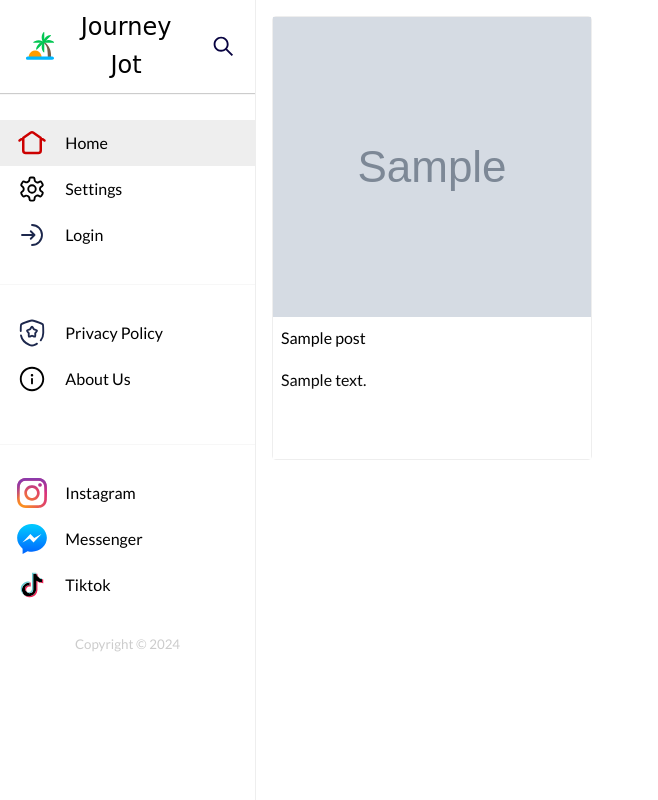
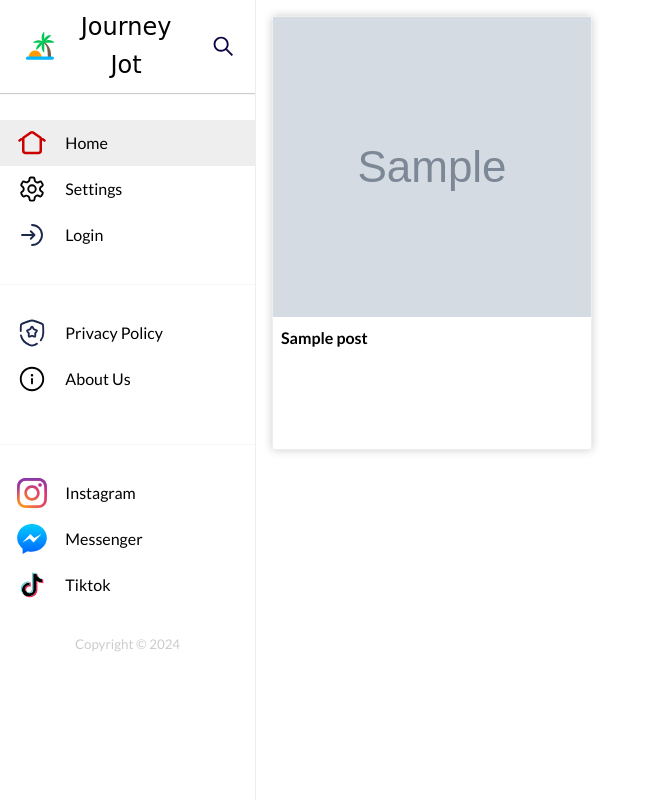
Before and after one commit to excitedcrayon/journeyjot, a Django app: page / in a window 1280 px wide. Shown: the whole page, without its empty margins (0-658 px from the left). Run offline with Django 5.2, Linux system fonts and the light colour scheme; tables that the repository leaves empty hold one stand-in row (values such as "Sample post"); grey boxes marked "Sample" are stand-in pictures; data that the repository does not hold is empty; some web fonts are replaced.

Commit message:
final commit

```diff
--- a/website/static/css/content.css
+++ b/website/static/css/content.css
@@ -232,7 +232,7 @@
         grid-column: span 2;
     }
 }
-@media (min-width: 1024px){
+@media (min-width: 1200px){
     .homepage_content{
         grid-template-columns: repeat(3, 1fr);
     }
@@ -246,9 +246,19 @@
 .homepage_content .post{
     position: relative;
     width: 100%;
+    padding-bottom: calc(var(--pixel) * 30);
     min-height: calc(var(--pixel) * 300);
     border: 1px solid var(--color-light-grey);
     border-radius: var(--min-space);
+    opacity: var(--opacity-none);
+    box-shadow: none;
+    box-shadow: 0 0 10px var(--color-dark-grey);
+    animation: showPost var(--transition-slow) ease 1 forwards;
+}
+
+@keyframes showPost {
+    0%{ opacity: var(--opacity-none); }
+    100% { opacity: var(--opacity-full); }
 }
 .homepage_content .post .post_media{
     position: relative;
@@ -263,10 +273,33 @@
     left: 0;
     width: 100%;
     height: 100%;
-    background: var(--color-light-grey);
+    background: url('../../static/images/icons/icon-no-image.svg') no-repeat center;
+    background-size: calc(var(--pixel) * 150);
+    opacity: calc(var(--value) * 0.2);
+    border-bottom: 1px solid var(--color-dark-grey);
+    box-shadow: inset -2px 10px 20px var(--color-dark-grey);
     z-index: -1;
 }
+.homepage_content .post_slider{
+    min-height: calc(var(--pixel) * 300);
+}
+.homepage_content .post_slider{
+    position: absolute;
+    top: 0;
+    left: 0;
+    width: 100%;
+    min-height: calc(var(--pixel) * 300);
+    max-height: calc(var(--pixel) * 300);
+}
 .homepage_content .post img,
+.homepage_content .post video{
+    width: 100%;
+    min-height: calc(var(--pixel) * 300);
+    max-height: calc(var(--pixel) * 300);
+    object-fit: cover;
+    object-position: center;
+}
+/* .homepage_content .post img,
 .homepage_content .post video{
     position: absolute;
     top: 0;
@@ -276,26 +309,18 @@
     max-height: calc(var(--pixel) * 300);
     object-fit: cover;
     object-position: center;
-}
+} */
 .homepage_content .post_title,
 .homepage_content .post_description{
     padding: var(--medium-space);
 }
+.homepage_content .post_title{
+    font-weight: 700;
+}
 .homepage_content .post_description {
     white-space: pre-wrap;
-    min-height: calc(var(--pixel) * 100);
-    max-height: calc(var(--pixel) * 80);
+    min-height: calc(var(--pixel) * 60);
+    max-height: calc(var(--pixel) * 40);
     overflow: hidden;
     position: relative;
 }
-.homepage_content .post_description::after {
-    content: '';
-    position: absolute;
-    bottom: 0;
-    left: 0;
-    right: 0;
-    width: 100%;
-    height: 100%;
-    max-height: calc(var(--percent) * 80);
-    background: linear-gradient(to top, var(--color-white), transparent);
-}
--- a/website/views.py
+++ b/website/views.py
@@ -160,6 +160,10 @@
         post_status=0
     )
 
+    Uploads.objects.filter(post=id).update(
+        file_status=0
+    )
+
     return redirect('profile')
 
 # profile restore post
@@ -168,6 +172,10 @@
 
     Post.objects.filter(id=id).update(
         post_status=1
+    )
+
+    Uploads.objects.filter(post=id).update(
+        file_status=1
     )
 
     return redirect('profile')
```
Also changed, not shown: website/static/js/script.js (+27 -6 lines), website/static/images/icons/icon-no-image.svg (added).
